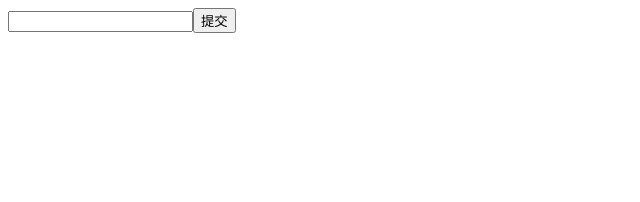
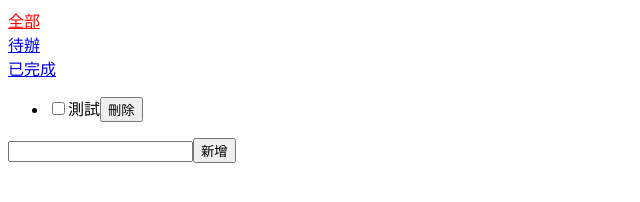
Before and after one commit to rueiwang/todo-list-react, a React app: page / in a window 1280 px wide. Shown: the whole page, without its empty margins (0-640 px from the left). Built offline with nearby package versions, Linux system fonts and the light colour scheme.

Commit message:
finish function

```diff
--- a/package.json
+++ b/package.json
@@ -12,6 +12,7 @@
   "scripts": {
     "test": "echo \"Error: no test specified\" && exit 1",
     "build": "webpack --mode production",
+    "start": "webpack-dev-server --open",
     "lint": "eslint --fix src/*.js"
   },
   "keywords": [],
@@ -35,7 +36,8 @@
     "eslint-plugin-standard": "^4.0.1",
     "style-loader": "^1.1.2",
     "webpack": "^4.41.5",
-    "webpack-cli": "^3.3.10"
+    "webpack-cli": "^3.3.10",
+    "webpack-dev-server": "^3.10.1"
   },
   "dependencies": {
     "react": "^16.12.0",
--- a/src/TodoItem.js
+++ b/src/TodoItem.js
@@ -4,14 +4,23 @@ class TodoItem extends Component {
     constructor (props) {
         super(props)
         this.handleClick = this.handleClick.bind(this)
+        this.checkedItem = this.checkedItem.bind(this)
     }
 
     render () {
         // eslint-disable-next-line react/prop-types
         const { item } = this.props
         return (
-            <li>
-                <span>{item}</span>
+            <li className={
+                item.isChecked ? 'done' : ''
+            }>
+                <label className="container" />
+                <input type="checkbox"
+                    onChange={this.checkedItem}
+                    checked={item.isChecked}
+                />
+                {item.name}
+                <span className="checkmark"></span>
                 <button
                     onClick={this.handleClick}>刪除</button>
             </li>
@@ -21,7 +30,14 @@ class TodoItem extends Component {
     handleClick () {
         // eslint-disable-next-line react/prop-types
         const { deleteItem, index } = this.props
+        console.log(index)
         deleteItem(index)
+    }
+
+    checkedItem (e) {
+        const { index, doneItem } = this.props
+        console.log(e.target.checked)
+        doneItem(index, e.target.checked)
     }
 }
 
--- a/src/TodoList.js
+++ b/src/TodoList.js
@@ -1,6 +1,6 @@
-/* eslint-disable no-labels */
-/* eslint-disable no-unused-expressions */
+
 import React, { Component, Fragment } from 'react'
+import TodoStatus from './TodoStatus'
 import TodoItem from './TodoItem'
 
 class TodoList extends Component {
@@ -8,66 +8,164 @@ class TodoList extends Component {
         super(props)
         this.state = {
             inputValue: '',
-            list: []
+            list: [],
+            cacheList: [{
+                name: '測試',
+                id: '12',
+                isChecked: false
+            }],
+            visibility: 'all'
         }
         this.handleInputChange = this.handleInputChange.bind(this)
         this.addItem = this.addItem.bind(this)
         this.deleteItem = this.deleteItem.bind(this)
+        this.doneItem = this.doneItem.bind(this)
+        this.changeStatus = this.changeStatus.bind(this)
     }
 
     render () {
         return (
             <Fragment>
+                <div className="todoStatus">
+                    {this.getStatus()}
+                </div>
+                <ul className="itemList">
+                    {this.getTodoItem()}
+                </ul>
                 <div>
                     <input
+                        className="inputItem"
                         type="text"
                         value={this.state.inputValue}
                         onChange={this.handleInputChange}
                     />
                     <button
-                        onClick={this.addItem}>提交</button>
+                        onClick={this.addItem}>新增</button>
                 </div>
-                <ul>
-                    {this.getTodoItem()}
-                </ul>
             </Fragment>
         )
     }
 
+    getStatus () {
+        return (
+            <TodoStatus
+                visibility = {this.state.visibility}
+                changeStatus = {this.changeStatus}
+            />
+        )
+    }
+
     getTodoItem () {
-        return this.state.list.map((item, index) => {
+        return this.state.cacheList.map((item, index) => {
             return (
                 <TodoItem
-                    key = {index}
+                    key = {item.id}
                     item = {item}
-                    index = {index}
+                    index = {item.id}
                     deleteItem = {this.deleteItem}
+                    doneItem = {this.doneItem}
                 />
             )
         })
     }
 
+    changeStatus (status) {
+        this.setState((state) => {
+            const doneList = this.state.list.filter((item) => item.isChecked === true)
+            const pendingList = this.state.list.filter((item) => item.isChecked === false)
+            if (status === 'all') {
+                this.setState((state) => {
+                    return {
+                        visibility: status,
+                        cacheList: this.state.list
+                    }
+                })
+            } else if (status === 'pending') {
+                this.setState((state) => {
+                    return {
+                        visibility: status,
+                        cacheList: pendingList
+                    }
+                })
+            } else if (status === 'done') {
+                this.setState((state) => {
+                    return {
+                        visibility: status,
+                        cacheList: doneList
+                    }
+                })
+            }
+        })
+    }
+
+    showItems () {
+        const doneList = this.state.cacheList.filter((item) => item.isChecked === true)
+        const pendingList = this.state.cacheList.filter((item) => item.isChecked === false)
+        if (this.state.visibility === 'all') {
+            this.setState((state) => {
+                return {
+                    cacheList: this.state.list
+                }
+            })
+        } else if (this.state.visibility === 'pending') {
+            this.setState((state) => {
+                return {
+                    cacheList: pendingList
+                }
+            })
+        } else if (this.state.visibility === 'done') {
+            this.setState((state) => {
+                return {
+                    cacheList: doneList
+                }
+            })
+        }
+    }
+
     handleInputChange (e) {
-        console.log(e.target.value)
         this.setState({
             inputValue: e.target.value
         })
     }
 
     addItem () {
-        this.setState({
+        const newItem = {
+            name: this.state.inputValue,
+            id: Date.now(),
+            isChecked: false
+        }
+        this.setState((state) => {
             // 複製原本的加入新的
-            list: [...this.state.list, this.state.inputValue],
-            inputValue: ''
+            return {
+                list: [...state.list, newItem],
+                inputValue: ''
+            }
+        })
+        this.setState((state) => {
+            return {
+                cacheList: [...state.list]
+            }
+        })
+    }
+
+    doneItem (index, boolean) {
+        console.log(index)
+        const updateItemIndex = this.state.list.findIndex((item) => item.id === index)
+        this.setState((state) => {
+            state.list[updateItemIndex].isChecked = boolean
+            return {
+                list: [...state.list]
+            }
         })
     }
 
     deleteItem (index) {
-        const list = [...this.state.list]
-        list.splice(index, 1)
-
-        this.setState({
-            list: list
+        const updateList = this.state.list.filter((item) => item.id !== index)
+        console.log(index)
+        this.setState((state) => {
+            return {
+                list: updateList
+            }
         })
     }
 }
--- /dev/null
+++ b/src/TodoStatus.js
@@ -0,0 +1,37 @@
+import React, { Component, Fragment } from 'react'
+
+class TodoStatus extends Component {
+    constructor (props) {
+        super(props)
+        this.handleClick = this.handleClick.bind(this)
+    }
+
+    render () {
+        const { visibility } = this.props
+        return (
+            <Fragment>
+                <div>
+                    <a href="#"
+                        className={`all ${visibility === 'all' ? 'active' : ''}`}
+                        onClick={this.handleClick}>全部</a></div>
+                <div>
+                    <a href="#"
+                        className={`pending ${visibility === 'pending' ? 'active' : ''}`}
+                        onClick={this.handleClick}>待辦</a></div>
+                <div>
+                    <a href="#"
+                        className={`done ${visibility === 'done' ? 'active' : ''}`}
+                        onClick={this.handleClick}>已完成</a></div>
+            </Fragment>
+        )
+    }
+
+    handleClick (e) {
+        e.preventDefault()
+        const { changeStatus } = this.props
+        const status = e.target.classList[0]
+        changeStatus(status)
+    }
+}
+
+export default TodoStatus
--- a/src/index.js
+++ b/src/index.js
@@ -2,5 +2,6 @@ import React from 'react'
 import ReactDOM from 'react-dom'
 
 import TodoList from './TodoList'
+import './style.css'
 
 ReactDOM.render(<TodoList />, document.getElementById('root'))
--- a/src/style.css
+++ b/src/style.css
@@ -1,3 +1,7 @@
-h3 {
+.todoStatus .active {
     color: red;
 }
+
+.itemList .done {
+    text-decoration: line-through;
+}
--- a/webpack.config.js
+++ b/webpack.config.js
@@ -5,6 +5,9 @@ module.exports = {
     output: {
         filename: 'main.js',
         path: path.resolve(__dirname, 'dist')
+    },
+    devServer: {
+        contentBase: './dist'
     },
     module: {
         rules: [
```
Also changed, not shown: .eslintrc.json, dist/main.js, 1 other file. Lines whose indentation alone changed are shown as unchanged.
